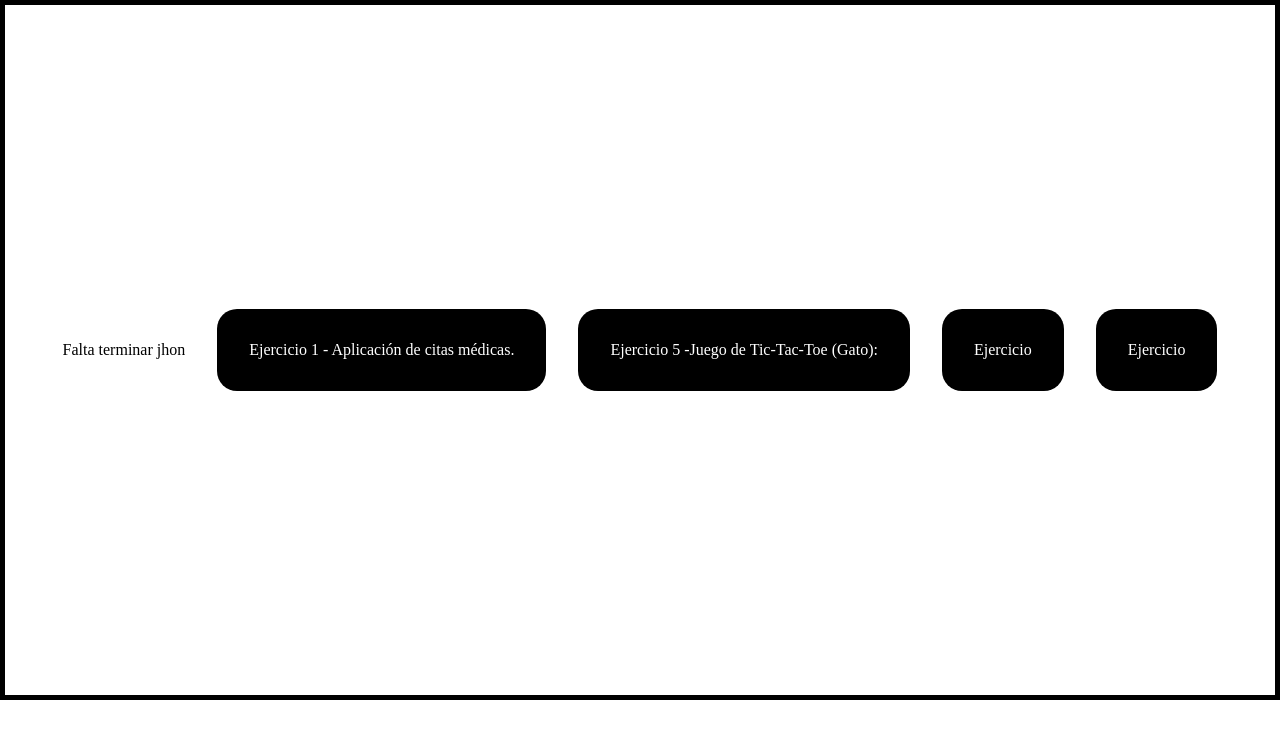
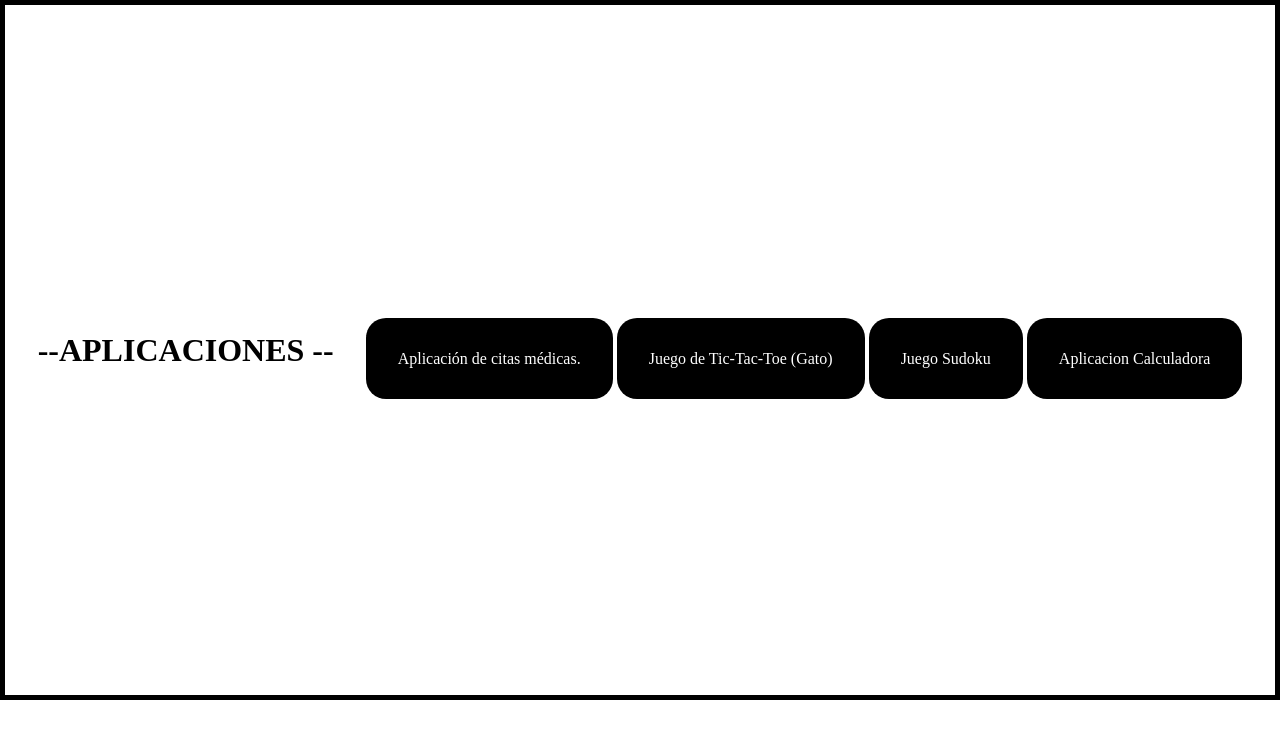
Before and after one commit to JhonZMarin/cuatroaplica_JB, a plain HTML site: page index.html in a window 1280 px wide. Drawn offline with Linux system fonts and the light colour scheme.

Commit message:
leve revision

```diff
--- a/index.html
+++ b/index.html
@@ -3,16 +3,20 @@
 <head>
     <meta charset="UTF-8">
     <meta name="viewport" content="width=device-width, initial-scale=1.0">
-    <title>Pagina Principal</title>
+    <title>Pagina Principal 4 Aplicaciones</title>
     <link rel="stylesheet" href="./CSS-Index/index.css">
 </head>
 <body>
     <div class="main">
-        <p>Falta terminar jhon</p>
-        <a class="btn" href="./Clinica.html">Ejercicio 1 - Aplicación de citas médicas.</a>
-        <a class="btn" href="./Ta Te Ti.html">Ejercicio 5 -Juego de Tic-Tac-Toe (Gato):</a>
-        <a class="btn" href="#">Ejercicio</a>
-        <a class="btn" href="#">Ejercicio</a>
+        <h1> --APLICACIONES --</h1>
+        <div>
+            <p>Falta terminar jhon</p>
+        <a class="btn" href="./Clinica.html">Aplicación de citas médicas.</a>
+        <a class="btn" href="./Ta Te Ti.html">Juego de Tic-Tac-Toe (Gato)</a>
+        <a class="btn" href="./sudoku.html">Juego Sudoku</a>
+        <a class="btn" href="./calculadora.html">Aplicacion Calculadora</a>
+        </div>
+
     </div>
 </body>
 </html>
```
